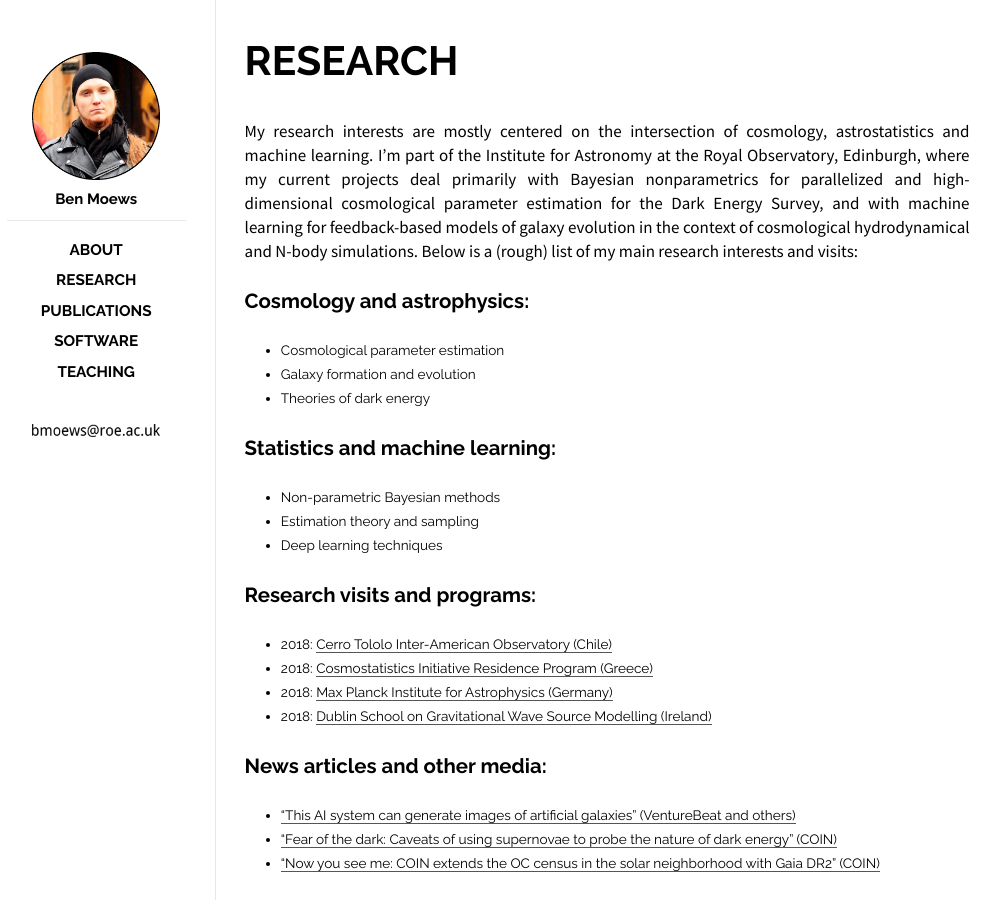
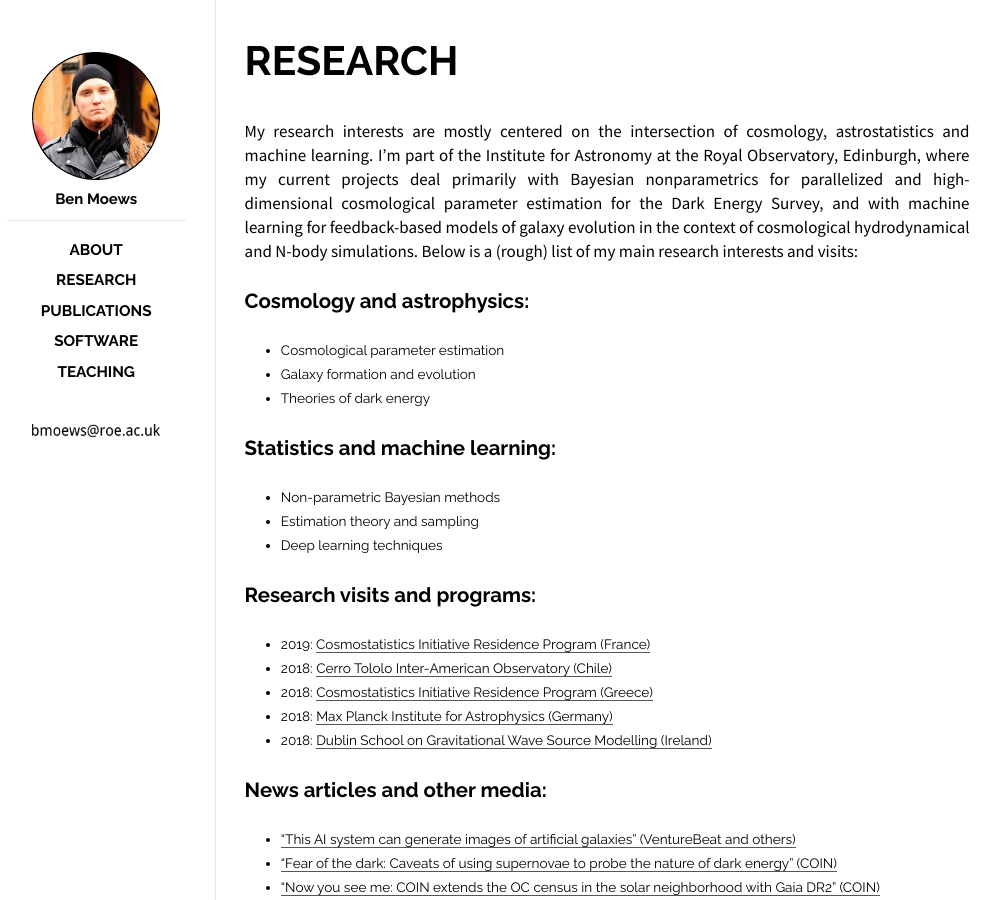
Before and after one commit to moews/moews.github.io, a Jekyll site: the page built from _posts/2017-03-26-research.md, in a window 1280 px wide. Shown: the whole page, without its empty margins (143-1143 px from the left). Built offline with Jekyll 4.4.1, drawn with Linux system fonts in a browser that asks for light colours.

Commit message:
Update 2017-03-26-research.md

```diff
--- a/_posts/2017-03-26-research.md
+++ b/_posts/2017-03-26-research.md
@@ -24,8 +24,9 @@ My research interests are mostly centered on the intersection of cosmology, astr
 
 ## Research visits and programs:
 
+* 2019: [Cosmostatistics Initiative Residence Program (France)](https://cosmostatistics-initiative.org/residence-programs/crp6/)
 * 2018: [Cerro Tololo Inter-American Observatory (Chile)](http://www.ctio.noao.edu/noao)
-* 2018: [Cosmostatistics Initiative Residence Program (Greece)](https://cosmostatistics-initiative.org)
+* 2018: [Cosmostatistics Initiative Residence Program (Greece)](https://cosmostatistics-initiative.org/residence-programs/coin-residence-program-5-chania-greece/)
 * 2018: [Max Planck Institute for Astrophysics (Germany)](https://www.mpa-garching.mpg.de)
 * 2018: [Dublin School on Gravitational Wave Source Modelling (Ireland)](https://maths.ucd.ie/dsgwsm)
 
```
